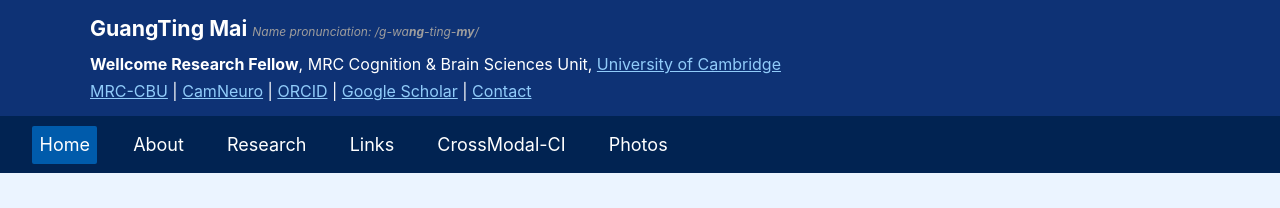
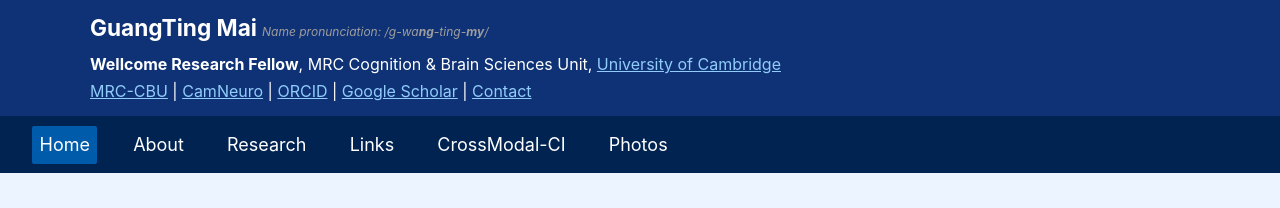
Before and after one commit to guangtingmai/guangtingmai.github.io, a Jekyll site: the page built from _pages/readme.html, in a window 1280 px wide. Shown: the top 208 px of the page. Built offline with Jekyll 4.4.1, drawn with Linux system fonts in a browser that asks for light colours.

Commit message:
Update _config.yml

```diff
--- a/_config.yml
+++ b/_config.yml
@@ -23,7 +23,7 @@
 author:
   # Biographic information
   avatar           : "profile.jpg"
-  name             : '<span style="font-size:16pt;line-height:1.1"><strong>GuangTing Mai</strong></span> <span style="font-size:9pt;color:#9e9d9d;line-height:1.1"><i>Name pronunciation: /g-wa<strong>ng</strong>-ting-<strong>my</strong>/</i></span>'
+  name             : '<span style="font-size:17pt;line-height:1.1"><strong>GuangTing Mai</strong></span> <span style="font-size:9pt;color:#9e9d9d;line-height:1.1"><i>Name pronunciation: /g-wa<strong>ng</strong>-ting-<strong>my</strong>/</i></span>'
   pronouns         : # example: "she/her"
   bio              : '<span style="font-size:12pt;"><strong>Wellcome Research Fellow</strong>, MRC Cognition & Brain Sciences Unit, <a href="https://www.cam.ac.uk/">University of Cambridge</a><br><a href="https://www.mrc-cbu.cam.ac.uk/people/guangting.mai/">MRC-CBU</a> | <a href="https://neuroscience.cam.ac.uk/member/gm832/">CamNeuro</a> | <a href="https://orcid.org/0000-0002-5618-7420">ORCID</a> | <a href="https://scholar.google.com/citations?user=bCQ03mIAAAAJ&hl=en">Google Scholar</a> | <a href="https://guangtingmai.github.io/contact/">Contact</a></span>'
   location         : # "UK"
```
